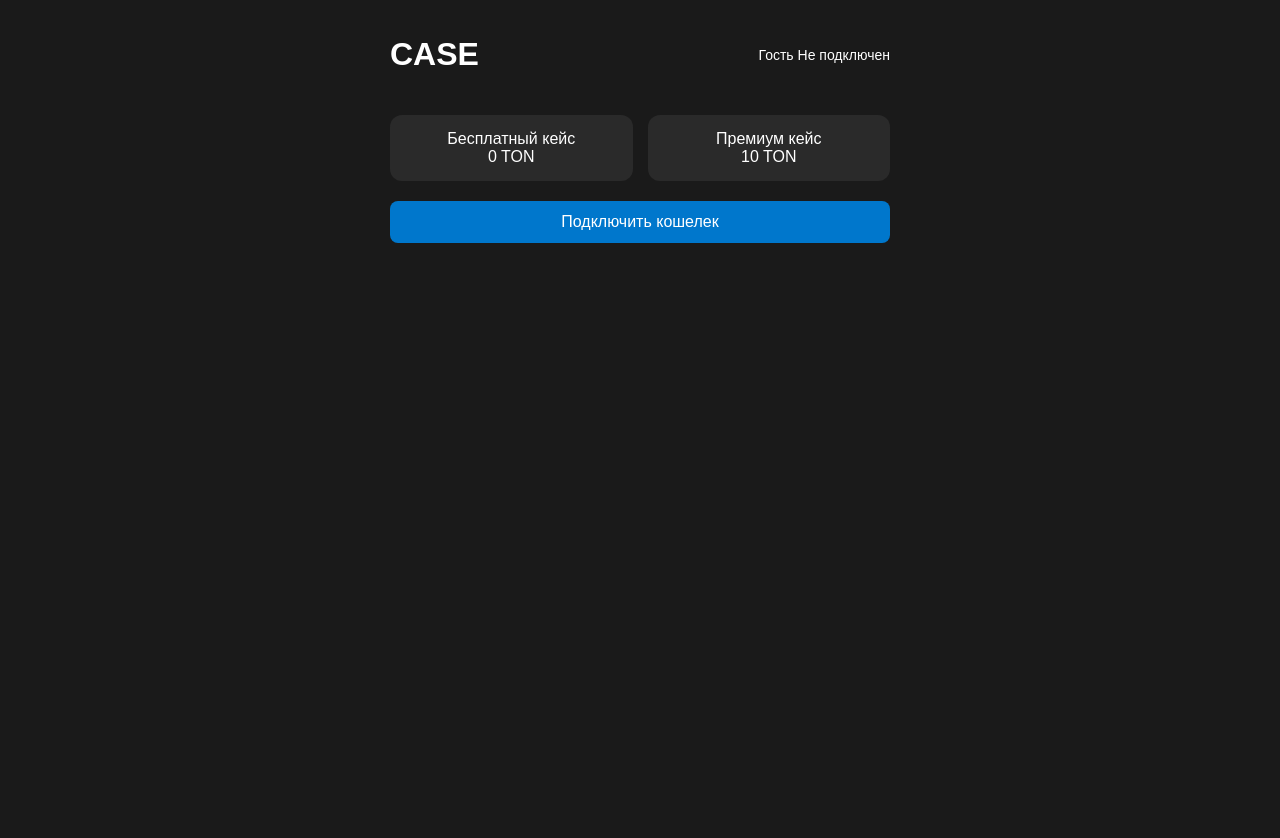
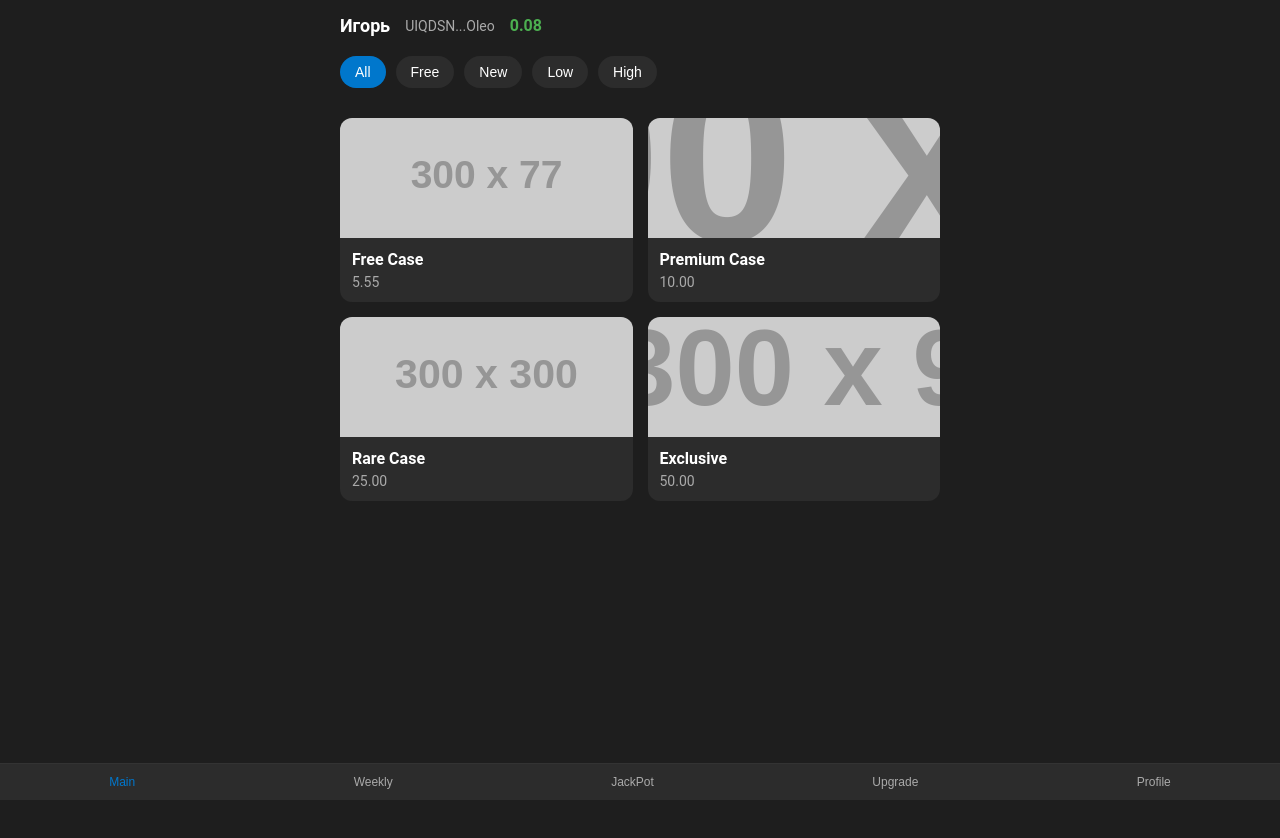
Before and after one commit to skali228/case-telegram-webapp, a plain HTML site: page index.html in a window 1280 px wide. Before the commit the page ends 800 px from the top, so only its background shows below. Drawn offline with Linux system fonts and the light colour scheme; placeholder pictures from the web are drawn by us.

Commit message:
Добавлен новый интерфейс кейсов

```diff
--- a/index.html
+++ b/index.html
@@ -2,32 +2,72 @@
 <html>
 <head>
     <title>CASE BOT</title>
-    <meta charset="UTF-8">
-    <meta name="viewport" content="width=device-width, initial-scale=1.0">
+    <meta name="viewport" content="width=device-width, initial-scale=1">
     <link rel="stylesheet" href="style.css">
 </head>
 <body>
     <div class="app-container">
+        <!-- Шапка с пользователем -->
         <header>
-            <h1>CASE</h1>
-            <div id="user-profile">
-                <span id="username">Гость</span>
-                <span id="wallet">Не подключен</span>
+            <div class="user-info">
+                <span class="username">Игорь</span>
+                <span class="wallet">UIQDSN...Oleo</span>
+                <span class="balance">0.08</span>
             </div>
         </header>
 
-        <div class="cases">
-            <div class="case" onclick="openCase(1)">
-                <div class="case-name">Бесплатный кейс</div>
-                <div class="case-price">0 TON</div>
+        <!-- Фильтры -->
+        <div class="filters">
+            <button class="filter active">All</button>
+            <button class="filter">Free</button>
+            <button class="filter">New</button>
+            <button class="filter">Low</button>
+            <button class="filter">High</button>
+        </div>
+
+        <!-- Кейсы -->
+        <div class="cases-grid">
+            <div class="case">
+                <div class="case-image free-case"></div>
+                <div class="case-info">
+                    <div class="case-name">Free Case</div>
+                    <div class="case-price">5.55</div>
+                </div>
             </div>
-            <div class="case" onclick="openCase(2)">
-                <div class="case-name">Премиум кейс</div>
-                <div class="case-price">10 TON</div>
+
+            <div class="case">
+                <div class="case-image premium-case"></div>
+                <div class="case-info">
+                    <div class="case-name">Premium Case</div>
+                    <div class="case-price">10.00</div>
+                </div>
+            </div>
+
+            <div class="case">
+                <div class="case-image rare-case"></div>
+                <div class="case-info">
+                    <div class="case-name">Rare Case</div>
+                    <div class="case-price">25.00</div>
+                </div>
+            </div>
+
+            <div class="case">
+                <div class="case-image exclusive-case"></div>
+                <div class="case-info">
+                    <div class="case-name">Exclusive</div>
+                    <div class="case-price">50.00</div>
+                </div>
             </div>
         </div>
 
-        <button id="connect-wallet" onclick="connectWallet()">Подключить кошелек</button>
+        <!-- Нижнее меню -->
+        <nav class="bottom-menu">
+            <button class="menu-item active">Main</button>
+            <button class="menu-item">Weekly</button>
+            <button class="menu-item">JackPot</button>
+            <button class="menu-item">Upgrade</button>
+            <button class="menu-item">Profile</button>
+        </nav>
     </div>
 
     <script src="script.js"></script>
--- a/script.js
+++ b/script.js
@@ -1,26 +1,34 @@
-// Получаем ID пользователя из URL
-const urlParams = new URLSearchParams(window.location.search);
-const userId = urlParams.get('user_id');
-
 // Инициализация Telegram WebApp
 if (window.Telegram && Telegram.WebApp) {
     Telegram.WebApp.expand();
+
+    // Получаем данные пользователя
     const user = Telegram.WebApp.initDataUnsafe.user;
 
-    document.getElementById('username').textContent = user.first_name;
-    document.getElementById('wallet').textContent = '0.00 TON';
+    // Устанавливаем данные пользователя
+    document.querySelector('.username').textContent = user.first_name || 'Гость';
+    document.querySelector('.wallet').textContent = user.username ? `@${user.username}` : 'UIQDSN...Oleo';
+
+    // Можно добавить реальный баланс из вашей системы
 }
 
-function openCase(caseId) {
-    const prizes = {
-        1: ["5 TON", "10 TON", "NFT"],
-        2: ["50 TON", "100 TON", "Редкий NFT"]
-    };
+// Обработчики для кейсов
+document.querySelectorAll('.case').forEach(caseItem => {
+    caseItem.addEventListener('click', () => {
+        const caseName = caseItem.querySelector('.case-name').textContent;
+        alert(`Открываем кейс: ${caseName}`);
 
-    const randomPrize = prizes[caseId][Math.floor(Math.random() * prizes[caseId].length)];
-    alert(`🎉 Поздравляем! Вы выиграли: ${randomPrize}`);
-}
+        // Здесь будет логика открытия кейса
+        // Можно добавить анимацию и запрос к серверу
+    });
+});
 
-function connectWallet() {
-    alert("Функция подключения кошелька будет реализована в следующем обновлении");
-}
+// Обработчики для нижнего меню
+document.querySelectorAll('.menu-item').forEach(item => {
+    item.addEventListener('click', function() {
+        document.querySelector('.menu-item.active').classList.remove('active');
+        this.classList.add('active');
+
+        // Здесь будет переключение между разделами
+    });
+});
--- a/style.css
+++ b/style.css
@@ -1,16 +1,31 @@
+:root {
+    --primary-color: #1E1E1E;
+    --secondary-color: #2C2C2C;
+    --accent-color: #0077CC;
+    --text-color: #FFFFFF;
+    --text-secondary: #AAAAAA;
+}
+
 body {
-    font-family: 'Arial', sans-serif;
-    background: #1a1a1a;
-    color: white;
+    font-family: 'Roboto', sans-serif;
+    background-color: var(--primary-color);
+    color: var(--text-color);
     margin: 0;
-    padding: 15px;
+    padding: 0;
+    height: 100vh;
+    overflow-x: hidden;
 }
 
 .app-container {
-    max-width: 500px;
+    max-width: 600px;
     margin: 0 auto;
+    padding: 15px;
+    padding-bottom: 70px; /* Для нижнего меню */
+    position: relative;
+    min-height: 100vh;
 }
 
+/* Шапка */
 header {
     display: flex;
     justify-content: space-between;
@@ -18,12 +33,52 @@ header {
     margin-bottom: 20px;
 }
 
-#user-profile {
-    text-align: right;
+.user-info {
+    display: flex;
+    align-items: center;
+    gap: 15px;
+}
+
+.username {
+    font-weight: bold;
+    font-size: 18px;
+}
+
+.wallet {
+    color: var(--text-secondary);
     font-size: 14px;
 }
 
-.cases {
+.balance {
+    color: #4CAF50;
+    font-weight: bold;
+}
+
+/* Фильтры */
+.filters {
+    display: flex;
+    gap: 10px;
+    margin-bottom: 20px;
+    overflow-x: auto;
+    padding-bottom: 10px;
+}
+
+.filter {
+    background: var(--secondary-color);
+    border: none;
+    color: var(--text-color);
+    padding: 8px 15px;
+    border-radius: 20px;
+    font-size: 14px;
+    white-space: nowrap;
+}
+
+.filter.active {
+    background: var(--accent-color);
+}
+
+/* Кейсы */
+.cases-grid {
     display: grid;
     grid-template-columns: 1fr 1fr;
     gap: 15px;
@@ -31,11 +86,9 @@ header {
 }
 
 .case {
-    background: #2a2a2a;
+    background: var(--secondary-color);
     border-radius: 12px;
-    padding: 15px;
-    text-align: center;
-    cursor: pointer;
+    overflow: hidden;
     transition: transform 0.2s;
 }
 
@@ -43,13 +96,72 @@ header {
     transform: scale(1.03);
 }
 
-#connect-wallet {
-    width: 100%;
+.case-image {
+    height: 120px;
+    background-size: cover;
+    background-position: center;
+}
+
+.free-case {
+    background-image: url('https://via.placeholder.com/300/0077CC/FFFFFF?text=Free');
+}
+
+.premium-case {
+    background-image: url('https://via.placeholder.com/300/4CAF50/FFFFFF?text=Premium');
+}
+
+.rare-case {
+    background-image: url('https://via.placeholder.com/300/FF5722/FFFFFF?text=Rare');
+}
+
+.exclusive-case {
+    background-image: url('https://via.placeholder.com/300/9C27B0/FFFFFF?text=Exclusive');
+}
+
+.case-info {
     padding: 12px;
-    background: #0077cc;
-    color: white;
+}
+
+.case-name {
+    font-weight: bold;
+    margin-bottom: 5px;
+}
+
+.case-price {
+    color: var(--text-secondary);
+    font-size: 14px;
+}
+
+/* Нижнее меню */
+.bottom-menu {
+    position: fixed;
+    bottom: 0;
+    left: 0;
+    right: 0;
+    background: var(--secondary-color);
+    display: flex;
+    justify-content: space-around;
+    padding: 10px 0;
+    border-top: 1px solid #333;
+}
+
+.menu-item {
+    background: none;
     border: none;
-    border-radius: 8px;
-    font-size: 16px;
-    cursor: pointer;
+    color: var(--text-secondary);
+    font-size: 12px;
+    display: flex;
+    flex-direction: column;
+    align-items: center;
 }
+
+.menu-item.active {
+    color: var(--accent-color);
+}
+
+/* Адаптация под Telegram WebApp */
+@media (max-height: 700px) {
+    .case-image {
+        height: 100px;
+    }
+}
```
